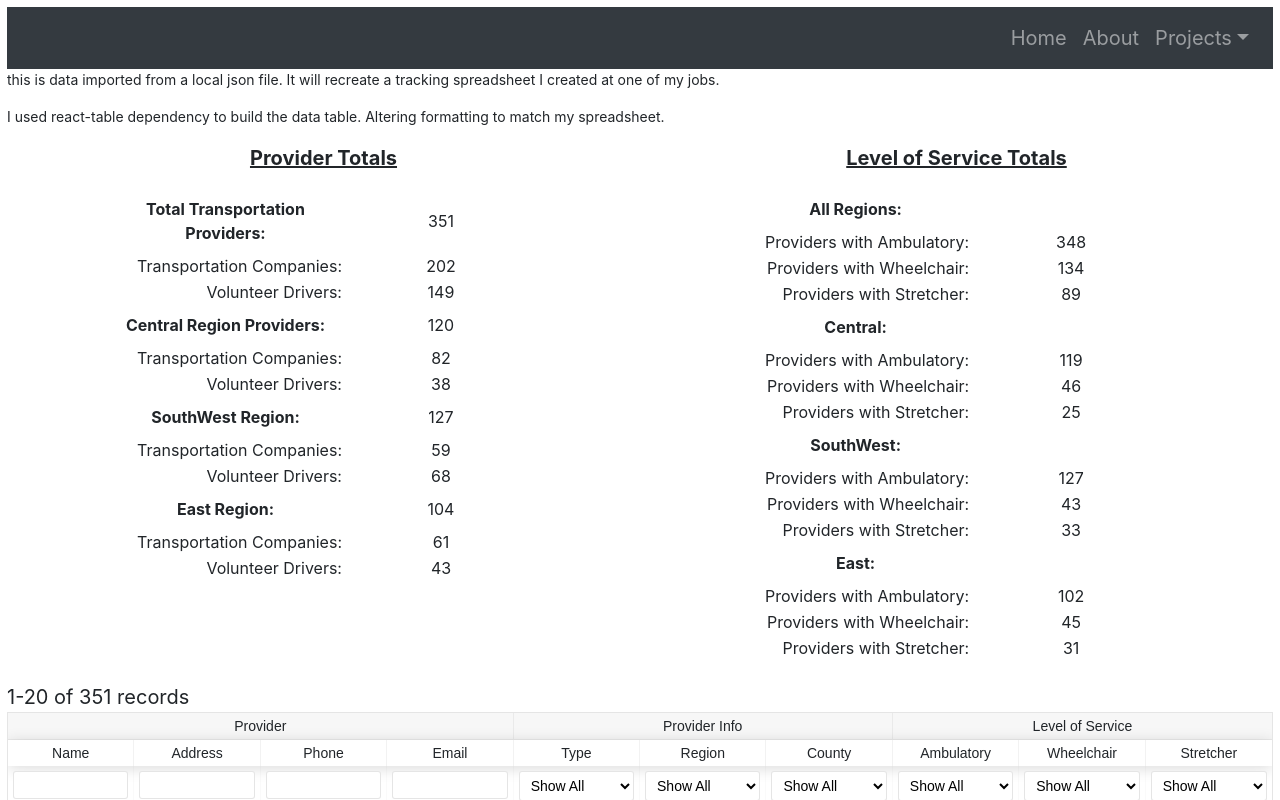
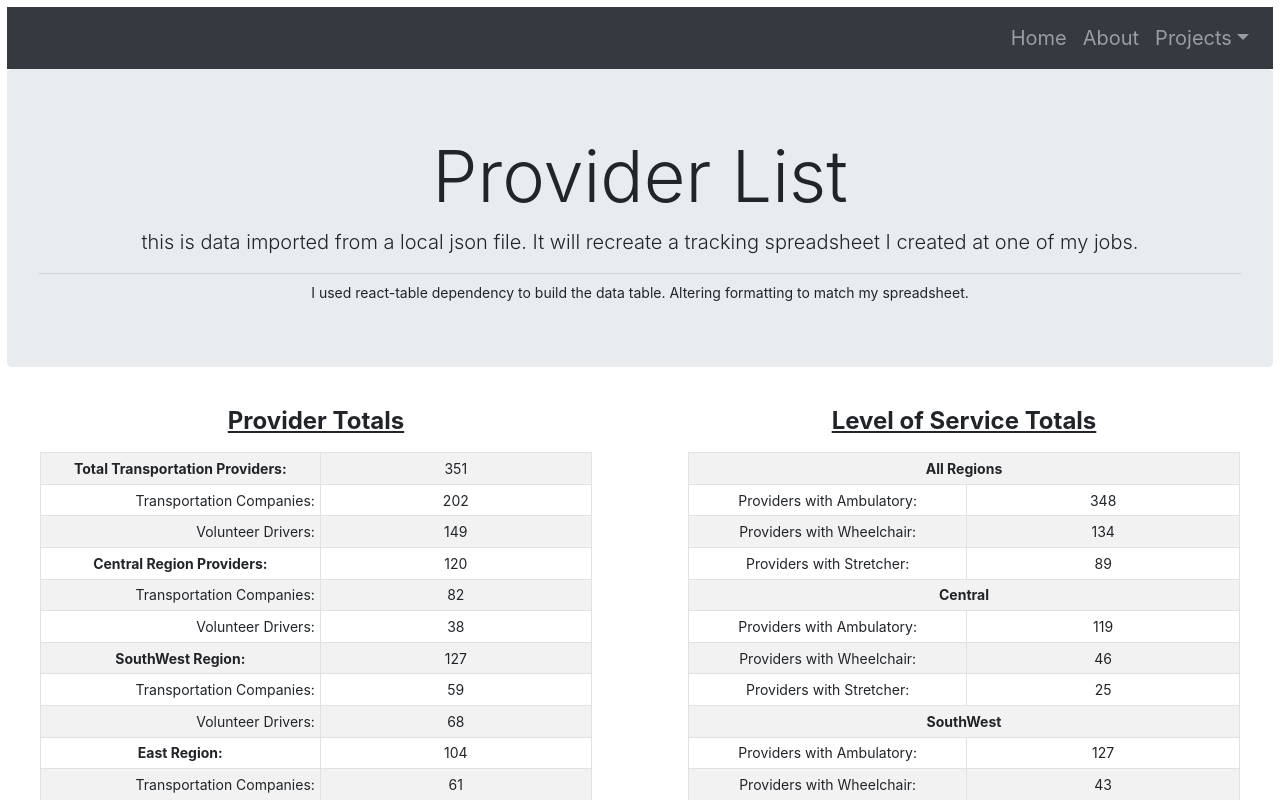
Before and after one commit to mfioca/my-page, a Next.js app: page /providerData in a window 1280 px wide. Shown: the top 800 px of the page. Built offline with nearby package versions, Linux system fonts and the light colour scheme.

Commit message:
converting provider page to bootstrap

```diff
--- a/pages/customComponents.js
+++ b/pages/customComponents.js
@@ -1,8 +1,8 @@
 /* ****************
 *   Imports       *
 ******************/
-
-import { Card, CardImg, CardText, CardBody, CardTitle, CardSubtitle, Row, Col,  Button } from 'reactstrap'
+import React from 'react'
+import { Card, CardImg, CardText, CardBody, CardTitle, CardSubtitle, Row, Col, Button, Jumbotron } from 'reactstrap'
 import {AboutImg, CardImageStyle } from './jsxstyles'
 
 
@@ -10,8 +10,20 @@ import {AboutImg, CardImageStyle } from './jsxstyles'
 *   Export Classes       *
 **************************/
 
-export { AboutMedia, SingleListCard, ThreeColumnCard, HomeCard}
+export { AboutMedia, SingleListCard, ThreeColumnCard, HomeCard, JumbonoImage }
 
+//used in Resumeview and providerdata
+class JumbonoImage extends React.Component {
+    render() {
+        return (
+            <Jumbotron>
+            <h1 className="display-3 text-center">{this.props.Title}</h1>
+            <p className="lead">{this.props.Caption1}</p>
+            <hr className="my-2" />{this.props.Caption2}
+            </Jumbotron>
+        );
+    }
+}
 //used in about page
 class AboutMedia extends React.Component{
     render() {
--- a/pages/providerData.js
+++ b/pages/providerData.js
@@ -1,9 +1,12 @@
-import React, { Component } from 'react';
+import React from 'react';
 import Layout from '../components/layout.js';
+import { Container, Row, Col, Table } from 'reactstrap';
+import { JumbonoImage } from './customComponents';
 import ProviderList from './provider_data/providerImport.js';
 
 
 var data = require('./provider_data/provider.json');
+
 
 
 // {data.filter(data => data.Type === 'Provider').length}:
@@ -15,153 +18,160 @@ var data = require('./provider_data/provider.json');
 class Providerinfo extends React.Component {
     render() {
         return (
-    <div className="Provider-info">
-        <div>
-            <p className="center Fsize-2"><b><u>Provider Totals</u></b></p>
-            <table className="Provider-info-table">
+            <div >
+                <Row>
+                    <Col className="px-5">
+                    <h4 className="text-center p-2"><b><u>Provider Totals</u></b></h4>
+                        <Table striped bordered size="sm">
                             <tbody>
                                 <tr>
-                        <th className="left">Total Transportation Providers:</th>
+                                    <th className="text-center">Total Transportation Providers:</th>
                                     <td>{data.length}</td>
                                 </tr>
                                 <tr>
-                        <td className="right">Transportation Companies:</td>
+                                    <td className="text-right">Transportation Companies:</td>
                                     <td>{data.filter(data => data.Type === 'Provider').length}</td>
                                 </tr>
                                 <tr>
-                        <td className="right">Volunteer Drivers:</td>
+                                    <td className="text-right">Volunteer Drivers:</td>
                                     <td>{data.filter(data => data.Type === 'Volunteer Driver').length}</td>
                                 </tr>
                                 <tr>
-                        <th className="left">Central Region Providers:</th>
+                                    <th className="text-center">Central Region Providers:</th>
                                     <td>{data.filter(data => data.Region === 'Central').length}</td>
                                 </tr>
                                 <tr>
-                        <td className="right">Transportation Companies:</td>
+                                    <td className="text-right">Transportation Companies:</td>
                                     <td>{data.filter(data => data.Type === 'Provider' && data.Region === 'Central' ).length}</td>
                                 </tr>
                                 <tr>
-                        <td className="right">Volunteer Drivers:</td>
+                                    <td className="text-right">Volunteer Drivers:</td>
                                     <td>{data.filter(data => data.Type === 'Volunteer Driver' && data.Region === 'Central').length}</td>
                                 </tr>
                                 <tr>
-                        <th className="left">SouthWest Region:</th>
+                                    <th className="text-center">SouthWest Region:</th>
                                     <td>{data.filter(data => data.Region === 'SouthWest').length}</td>
                                 </tr>
                                 <tr>
-                        <td className="right">Transportation Companies:</td>
+                                    <td className="text-right">Transportation Companies:</td>
                                     <td>{data.filter(data => data.Type === 'Provider' && data.Region === 'SouthWest' ).length}</td>
                                 </tr>
                                 <tr>
-                        <td className="right">Volunteer Drivers:</td>
+                                    <td className="text-right">Volunteer Drivers:</td>
                                     <td> {data.filter(data => data.Type === 'Volunteer Driver' && data.Region === 'SouthWest').length}</td>
                                 </tr>
                                 <tr>
-                        <th className="left">East Region:</th>
+                                    <th className="text-center">East Region:</th>
                                     <td>{data.filter(data => data.Region === 'East').length}</td>
                                 </tr>
                                 <tr>
-                        <td className="right">Transportation Companies:</td>
+                                    <td className="text-right">Transportation Companies:</td>
                                     <td>{data.filter(data => data.Type === 'Provider' && data.Region === 'East' ).length}</td>
                                 </tr>
                                 <tr>
-                        <td className="right">Volunteer Drivers:</td>
+                                    <td className="text-right">Volunteer Drivers:</td>
                                     <td>{data.filter(data => data.Type === 'Volunteer Driver' && data.Region === 'East').length}</td>
                                 </tr>
                             </tbody>
-            </table>
-        </div>
-        <div>
-            <p className="center Fsize-2"><b><u>Level of Service Totals</u></b></p>
-            <table className="Provider-info-table">
+                        </Table>
+                    </Col>
+                    <Col className="px-5">
+                        <h4 className="text-center p-2"><b><u>Level of Service Totals</u></b></h4>
+                        <Table striped bordered size="sm">
                             <tbody>
                                 <tr>
-                        <th className="left">All Regions:</th>
+                                    <th colspan="2">All Regions</th>
                                 </tr>
                                 <tr>
-                        <td className="right">Providers with Ambulatory:</td>
-                        <td>{data.filter(data => data.Amb === 'Yes').length}</td>
+                                    <td>Providers with Ambulatory:</td>
+                                    <td colspan="2">{data.filter(data => data.Amb === 'Yes').length}</td>
                                 </tr>
                                 <tr>
-                        <td className="right">Providers with Wheelchair:</td>
+                                    <td>Providers with Wheelchair:</td>
                                     <td>{data.filter(data => data.WCHR === 'Yes').length}</td>
                                 </tr>
                                 <tr>
-                        <td className="right">Providers with Stretcher:</td>
+                                    <td>Providers with Stretcher:</td>
                                     <td>{data.filter(data => data.Stretcher === 'Yes').length}</td>
                                 </tr>
                                 <tr>
-                        <th className="left">Central:</th>
+                                    <th colspan="2">Central</th>
                                 </tr>
                                 <tr>
-                        <td className="right">Providers with Ambulatory:</td>
+                                    <td>Providers with Ambulatory:</td>
                                     <td>{data.filter(data => data.Region === 'Central' && data.Amb === 'Yes').length}</td>
                                 </tr>
                                 <tr>
-                        <td className="right">Providers with Wheelchair:</td>
+                                    <td>Providers with Wheelchair:</td>
                                     <td>{data.filter(data => data.Region === 'Central' && data.WCHR === 'Yes').length}</td>
                                 </tr>
                                 <tr>
-                        <td className="right">Providers with Stretcher:</td>
+                                    <td>Providers with Stretcher:</td>
                                     <td>{data.filter(data => data.Region === 'Central' && data.Stretcher === 'Yes').length}</td>
                                 </tr>
                                 <tr>
-                        <th className="left">SouthWest:</th>
+                                    <th colspan="2">SouthWest</th>
                                 </tr>
                                 <tr>
-                        <td className="right">Providers with Ambulatory:</td>
+                                    <td>Providers with Ambulatory:</td>
                                     <td>{data.filter(data => data.Region === 'SouthWest' && data.Amb === 'Yes').length}</td>
                                 </tr>
                                 <tr>
-                        <td className="right">Providers with Wheelchair:</td>
+                                    <td>Providers with Wheelchair:</td>
                                     <td>{data.filter(data => data.Region === 'SouthWest' && data.WCHR === 'Yes').length}</td>
                                 </tr>
                                 <tr>
-                        <td className="right">Providers with Stretcher:</td>
+                                    <td>Providers with Stretcher:</td>
                                     <td>{data.filter(data => data.Region === 'SouthWest' && data.Stretcher === 'Yes').length}</td>
                                 </tr>
                                 <tr>
-                        <th className="left">East:</th>
+                                    <th colspan="2">East</th>
                                 </tr>
                                 <tr>
-                        <td className="right">Providers with Ambulatory:</td>
+                                    <td>Providers with Ambulatory:</td>
                                     <td>{data.filter(data => data.Region === 'East' && data.Amb === 'Yes').length}</td>
                                 </tr>
                                 <tr>
-                        <td className="right">Providers with Wheelchair:</td>
+                                    <td>Providers with Wheelchair:</td>
                                     <td>{data.filter(data => data.Region === 'East' && data.WCHR === 'Yes').length}</td>
                                 </tr>
                                 <tr>
-                        <td className="right">Providers with Stretcher:</td>
+                                    <td>Providers with Stretcher:</td>
                                     <td>{data.filter(data => data.Region === 'East' && data.Stretcher === 'Yes').length}</td>
                                 </tr>
                             </tbody>
-            </table>
-        </div>
+                        </Table>
+                    </Col>
+                </Row>
             </div>
         );
     }
 }
 
 
-//class ProviderData extends Component {
-    //render() {
+
 function ProviderData() {
     return (
         <Layout>
-                <div>
-                    <p>this is data imported from a local json file. It will recreate a tracking
-                        spreadsheet I created at one of my jobs.</p>
-                    <p>I used react-table dependency to build the data table. Altering formatting
-                        to match my spreadsheet.</p>
+            <div className="text-center">
+            <JumbonoImage
+                Title="Provider List"
+                Caption1="this is data imported from a local json file. It will recreate a tracking
+                spreadsheet I created at one of my jobs."
+                Caption2="I used react-table dependency to build the data table. Altering formatting
+                to match my spreadsheet."
+                />
             </div>
             {/*Providerinfo listed above*/}
             <Providerinfo />
             {/*pulled in from providerimport.js*/}
+            <Row className="justify-content-center">
+                <Col xs="11" >
                 <ProviderList />
+                </Col>
+            </Row>
         </Layout>
     );
-
 }
 
 export default ProviderData;
--- a/pages/provider_data/providerImport.js
+++ b/pages/provider_data/providerImport.js
@@ -1,6 +1,7 @@
 import React, { Component } from 'react';
 import ReactTable from 'react-table';
 import "react-table/react-table.css";
+
 
 
 var data = require('./provider.json');
@@ -203,8 +204,8 @@ class ProviderList extends Component {
 
           return (
             <div className="main-grid">
-                <div className="Fsize-2">
-                  <span className="records-info">{recordsInfoText}</span>
+                <div>
+                  <span className="records-info h3">{recordsInfoText}</span>
                 </div>
               {makeTable()}
             </div>
```
Also changed, not shown: pages/about_view/resumeview.js (+12 -21 lines), 6 other files (tests, documents, lock files or other folders). Lines whose indentation alone changed are shown as unchanged.
